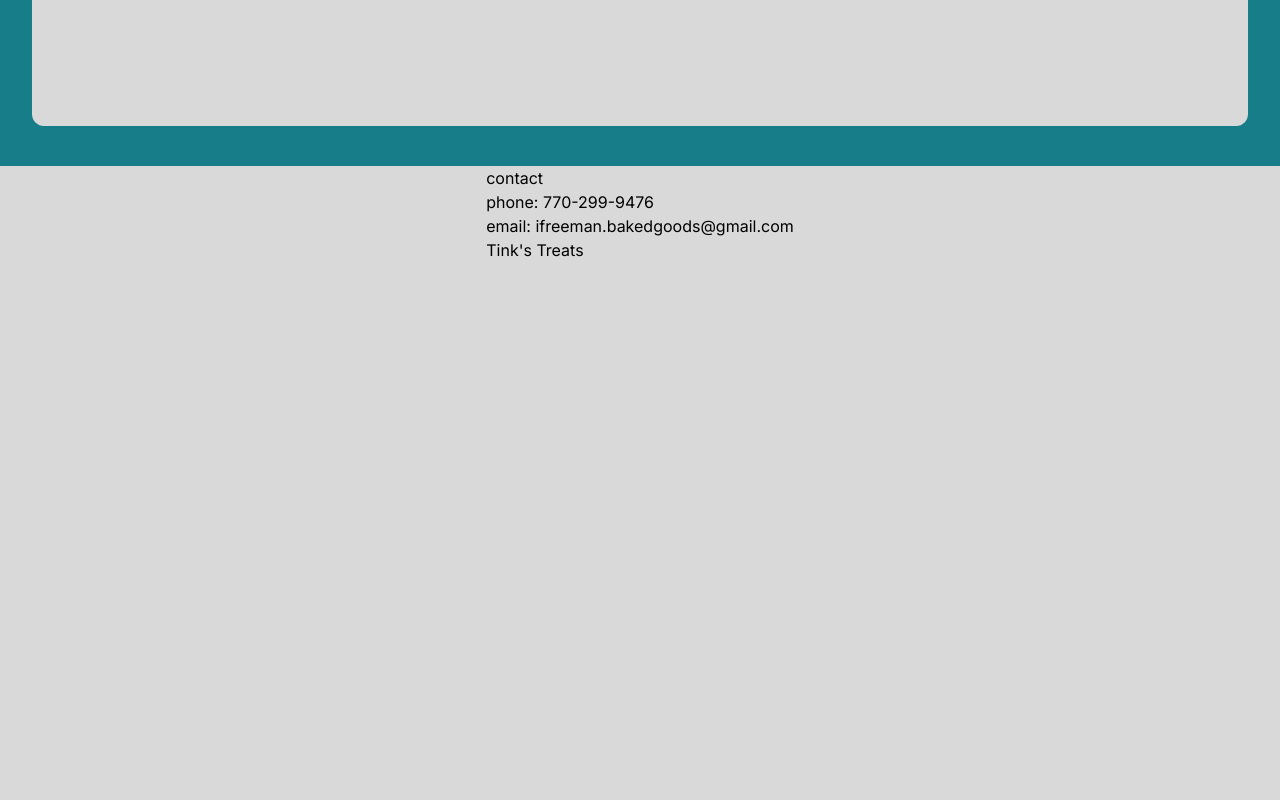
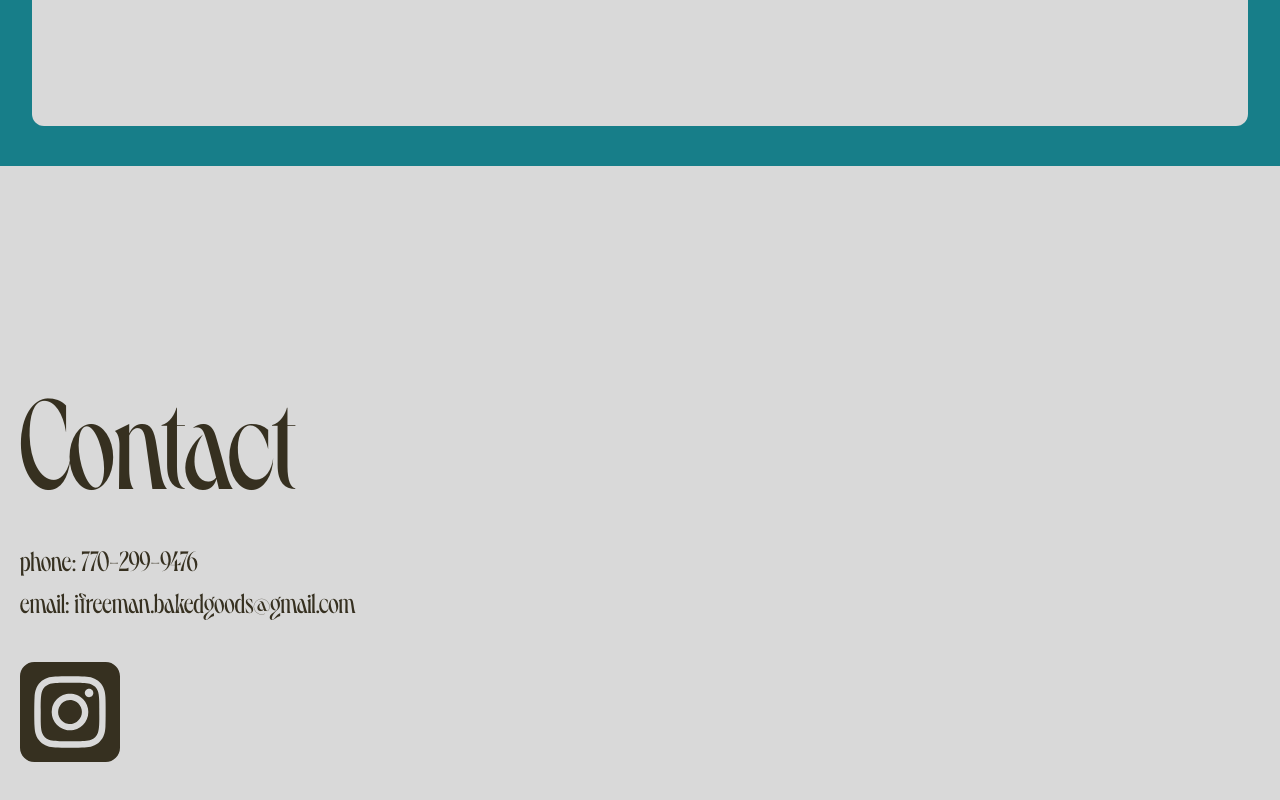
Before and after one commit to vincentpalomo/tinks-treats, a Next.js app: page / in a window 1280 px wide. Shown: the part 2234-3034 px from the top of the page. Before the commit the page ends 2496 px from the top, so only its background shows below. Built offline with nearby package versions, Linux system fonts and the light colour scheme.

Commit message:
implemented mobile nav menu, currently links are not working

```diff
--- a/app/page.tsx
+++ b/app/page.tsx
@@ -1,8 +1,83 @@
+'use client';
+
+import Image from 'next/image';
+import Link from 'next/link';
+import React, { useState } from 'react';
+
 export default function Home() {
+  const [isOpen, setIsOpen] = useState(false);
+
+  const toggleMenu = () => {
+    setIsOpen(!isOpen);
+  };
+
   return (
     <main className="flex min-h-screen flex-col items-center justify-between bg-whitesmoke overflow-hidden">
+      {/* mobile nav */}
+      <div className="h-[100px] w-screen flex justify-between items-center px-10 bg-off-black sm:hidden fixed z-10">
+        {/* logo */}
+        <a href="/">
+          {/* <button className=" font-Mohave text-neutral-200">
+            <svg xmlns="http://www.w3.org/2000/svg" x="0px" y="0px" width="50" height="50" viewBox="0 0 48 48">
+              <path
+                fill="#ff5252"
+                d="M5,10.885v11.761c0,0.878,0.289,1.732,0.823,2.43L17.4,40.215C17.778,40.71,18.365,41,18.988,41	h9.951c0.835,0,1.302-0.963,0.785-1.619L6.785,10.266C6.198,9.521,5,9.936,5,10.885z"
+              ></path>
+              <path
+                fill="#ff5252"
+                d="M27.245,28.389l13.964-18.07C41.792,9.563,43,9.976,43,10.93v12.465c0,0.395-0.117,0.781-0.336,1.109	l-3.07,4.606C39.223,29.666,38.598,30,37.93,30h-9.893C27.206,30,26.737,29.046,27.245,28.389z"
+              ></path>
+            </svg>
+          </button> */}
+        </a>
+        {/* menu */}
+        <button className="text-neutral-200" onClick={toggleMenu}>
+          <svg width="31" height="30" viewBox="0 0 31 30" fill="none" xmlns="http://www.w3.org/2000/svg">
+            <path
+              d="M3.86768 22.5V20H26.3677V22.5H3.86768ZM3.86768 16.25V13.75H26.3677V16.25H3.86768ZM3.86768 10V7.5H26.3677V10H3.86768Z"
+              fill="#363020"
+            />
+          </svg>
+        </button>
+
+        {/* nav menu open */}
+        {isOpen && (
+          <div className="fixed inset-0 z-50 bg-teal overflow-hidden sm:hidden">
+            <div className="absolute right-10 top-[34px]">
+              <button onClick={toggleMenu}>
+                <svg width="30" height="30" viewBox="0 0 30 30" fill="none" xmlns="http://www.w3.org/2000/svg">
+                  <path
+                    d="M8 23.75L6.25 22L13.25 15L6.25 8L8 6.25L15 13.25L22 6.25L23.75 8L16.75 15L23.75 22L22 23.75L15 16.75L8 23.75Z"
+                    fill="#363020"
+                  />
+                </svg>
+              </button>
+            </div>
+            <div className="flex flex-col h-screen justify-center items-center">
+              {/* <div className="font-Playfair text-off-white tracking-tight italic text-[64px]">navigation</div> */}
+
+              <ul className="flex flex-col justify-between text-[128px] leading-[100px] text-whitesmoke font-dahlia tracking-tight space-y-5 items-center">
+                <li>
+                  <a href="/">Home</a>
+                </li>
+                <li>
+                  <a href="/agents">About</a>
+                </li>
+                <li>
+                  <a href="/weapons">Contact</a>
+                </li>
+                <li>
+                  <a href="/maps">Menu</a>
+                </li>
+              </ul>
+            </div>
+          </div>
+        )}
+      </div>
+
       {/* main */}
       <div className="reletive w-screen h-screen overflow-hidden">
+        {/* web nav */}
         <nav className="hidden sm:block">
           <div className="text-2xl">Tink&apos;s Trets</div>
           <div>
@@ -67,11 +142,17 @@ export default function Home() {
         </div>
       </div>
       {/* contact */}
-      <div>
-        <h1>contact</h1>
-        <h3>phone: 770-299-9476</h3>
-        <h3>email: ifreeman.bakedgoods@gmail.com</h3>
-        <div>Tink&apos;s Treats</div>
+      <div className="h-screen w-screen flex flex-col justify-center items-start">
+        <h1 className="font-dahliamc text-9xl text-darkbrown mx-5">Contact</h1>
+        <h3 className="font-dahliamc text-darkbrown text-[28px] mx-5 pt-10">phone: 770-299-9476</h3>
+        <h3 className="font-dahliamc text-darkbrown text-[28px] mx-5">email: ifreeman.bakedgoods@gmail.com</h3>
+        <Link
+          href={'https://www.instagram.com/iona._.but.with.an.apostrophe?igsh=MXEydXpqb2l5bjl2Yw%3D%3D&utm_source=qr'}
+        >
+          <Image src={'/images/instagram.svg'} alt="instagram" width={100} height={100} className="mx-5 pt-10" />
+        </Link>
+
+        <div className="hidden">Tink&apos;s Treats</div>
       </div>
     </main>
   );
```
Also changed, not shown: public/images/instagram.svg (added).
